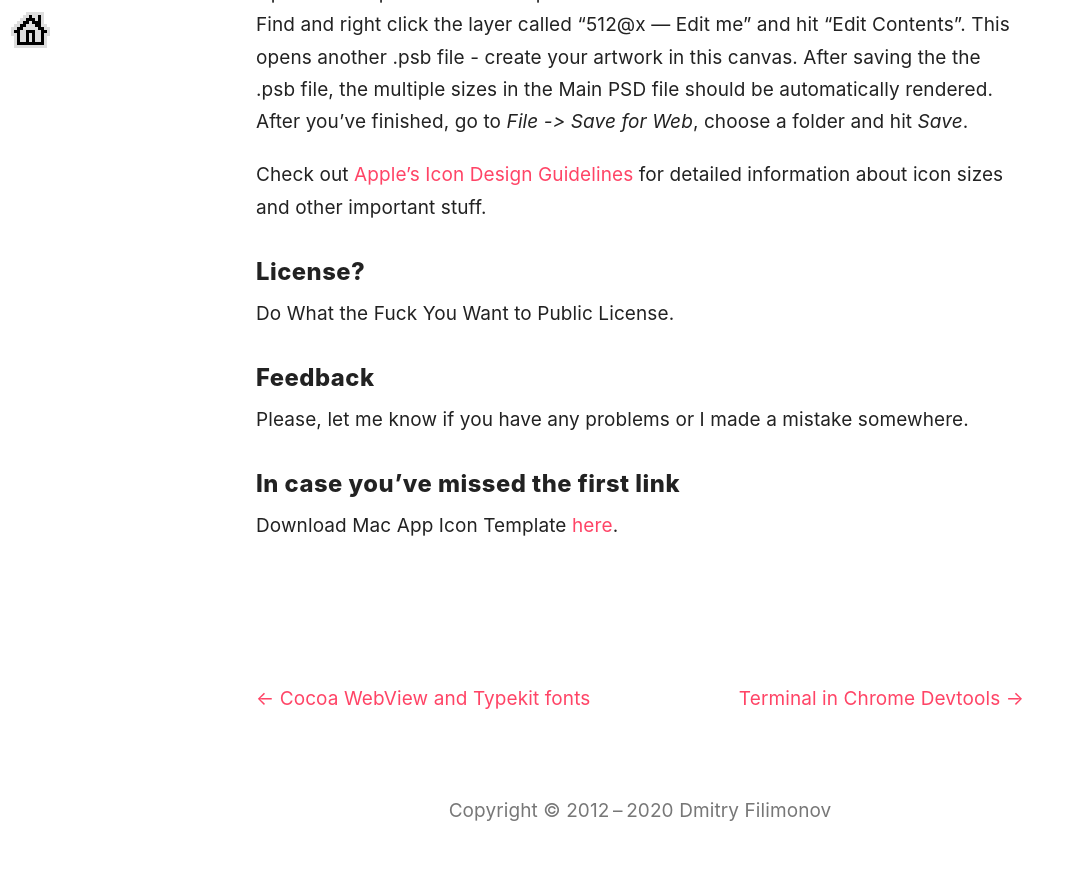
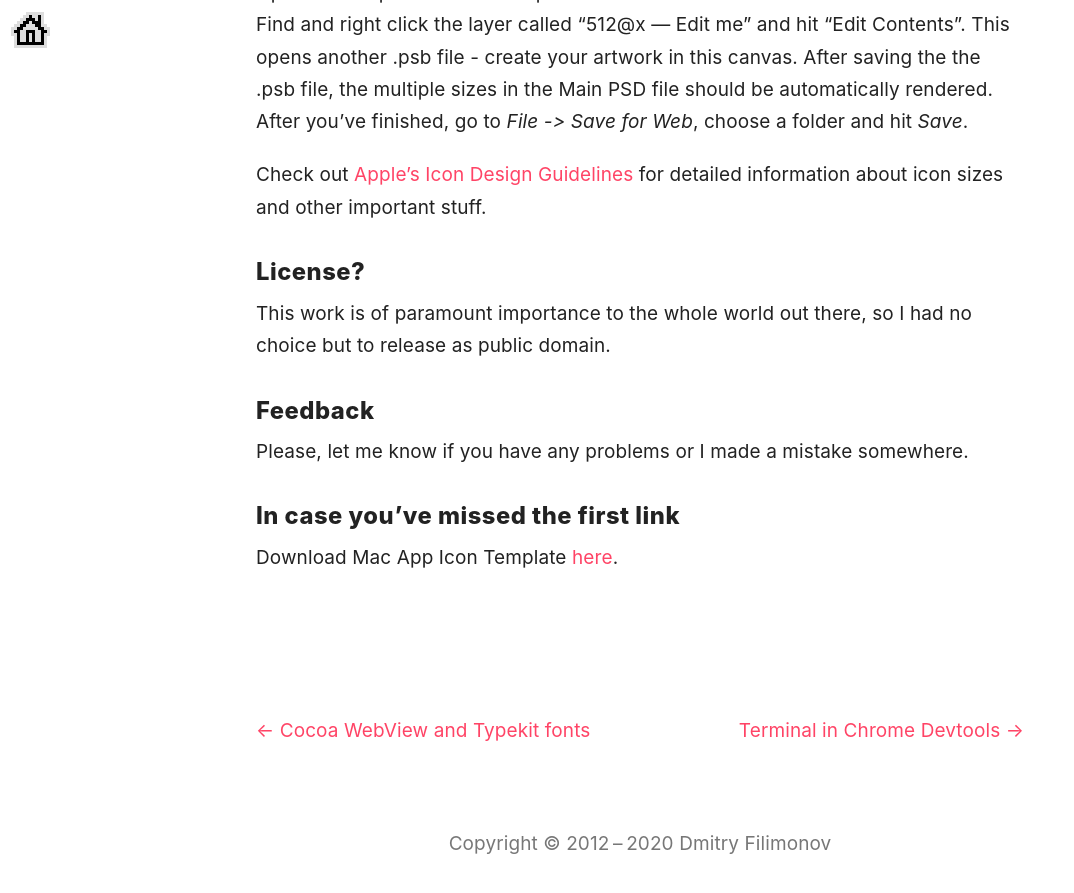
Before and after one commit to petethepig/petethepig.github.io, a Jekyll site: the page built from _posts/2013-07-08-mac-app-icon-template-for-photoshop.md, in a window 1280 px wide and 900 px high, scrolled down 914 px. Shown: the top 893 px of the window, without its empty margins (0-1074 px from the left). Built offline with Jekyll 4.4.1, drawn with Linux system fonts in a browser that asks for light colours; some web fonts are replaced; before the commit the page ends 1782 px from its top, so only the background shows below that.

Commit message:
I'm 28 now, I can't have curse words on my website

```diff
--- a/_posts/2013-07-08-mac-app-icon-template-for-photoshop.md
+++ b/_posts/2013-07-08-mac-app-icon-template-for-photoshop.md
@@ -23,7 +23,7 @@
 
 #### License?
 
-Do What the Fuck You Want to Public License.
+This work is of paramount importance to the whole world out there, so I had no choice but to release as public domain.
 
 #### Feedback
 
```
